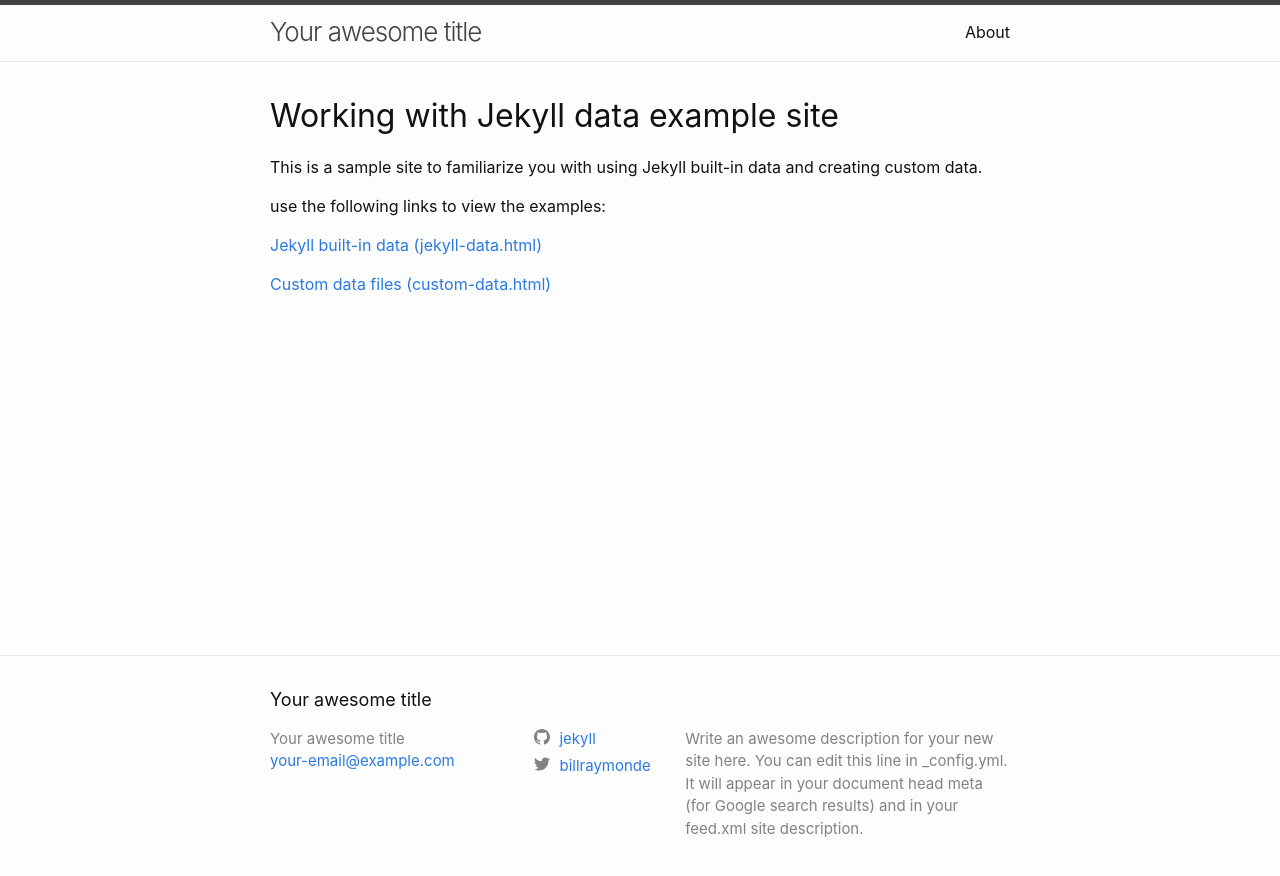
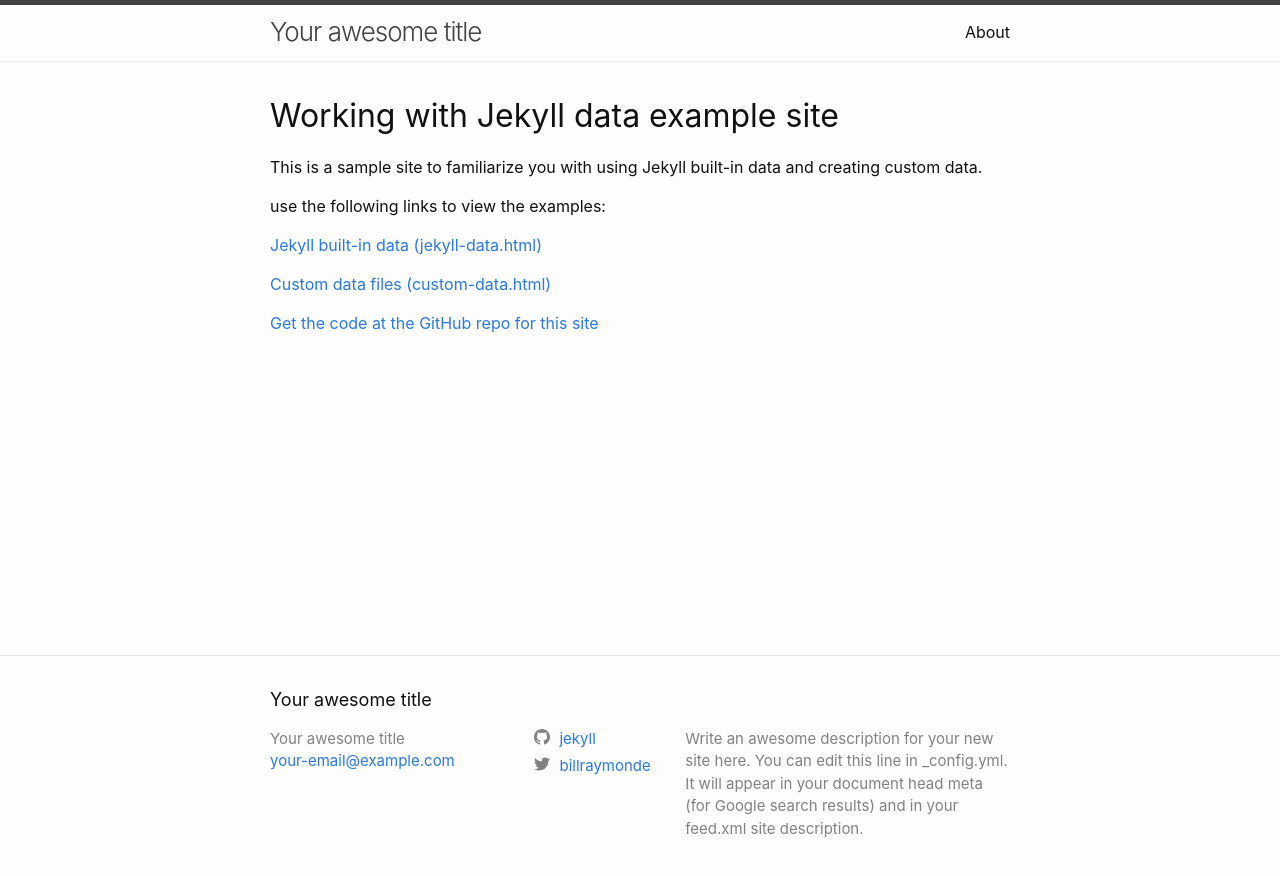
Before and after one commit to JackieGable/jekyll-data-example, a Jekyll site: the page built from index.markdown, in a window 1280 px wide. Shown: the top 876 px of the page. Built offline with Jekyll 4.4.1, drawn with Linux system fonts in a browser that asks for light colours.

Commit message:
Add link back to the GitHub repo for this site.

```diff
--- a/index.markdown
+++ b/index.markdown
@@ -12,3 +12,5 @@ use the following links to view the examples:
 [Jekyll built-in data (jekyll-data.html)](jekyll-data.html)
 
 [Custom data files (custom-data.html)](custom-data.html)
+
+[Get the code at the GitHub repo for this site](https://github.com/BillRaymond/jekyll-data-example)
```
